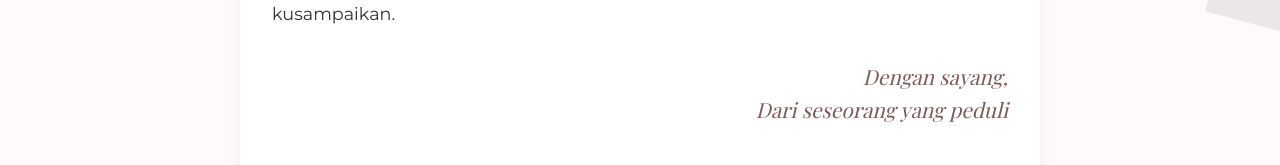
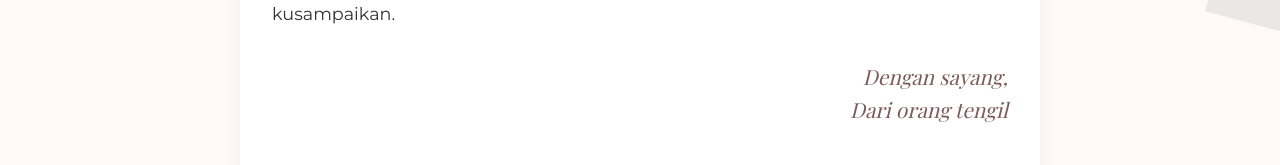
Before and after one commit to FallYann/Love, a plain HTML site: page index.html in a window 1280 px wide. Shown: the part 700-865 px from the top of the page. Drawn offline with nearby package versions, Linux system fonts and the light colour scheme; grey boxes are pictures that could not be loaded; a web font is replaced by a local one.

Commit message:
Update index.html

```diff
--- a/index.html
+++ b/index.html
@@ -251,7 +251,7 @@
 
             <p>Dengan segala keterbatasan kata, aku harap kau mengerti apa yang ingin kusampaikan.</p>
 
-            <p class="signature">Dengan sayang,<br>Dari seseorang yang peduli</p>
+            <p class="signature">Dengan sayang,<br>Dari orang tengil</p>
 
             <button class="btn" id="showMoreBtn">Ada satu hal lagi</button>
 
```
